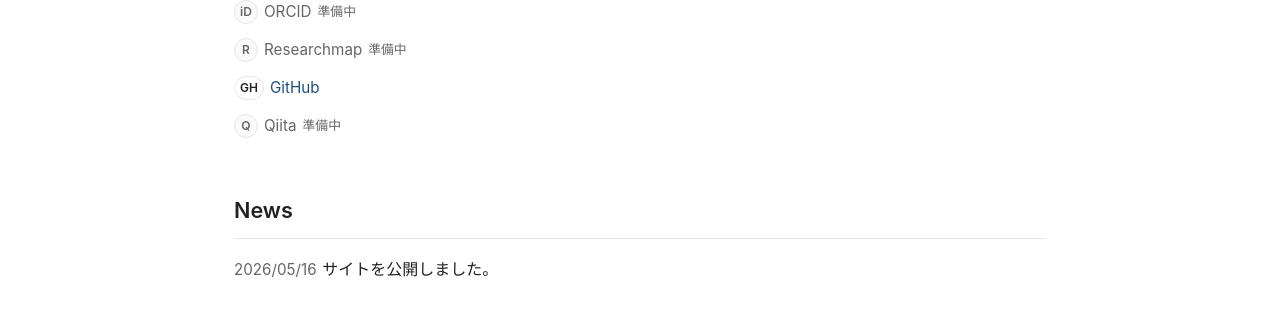
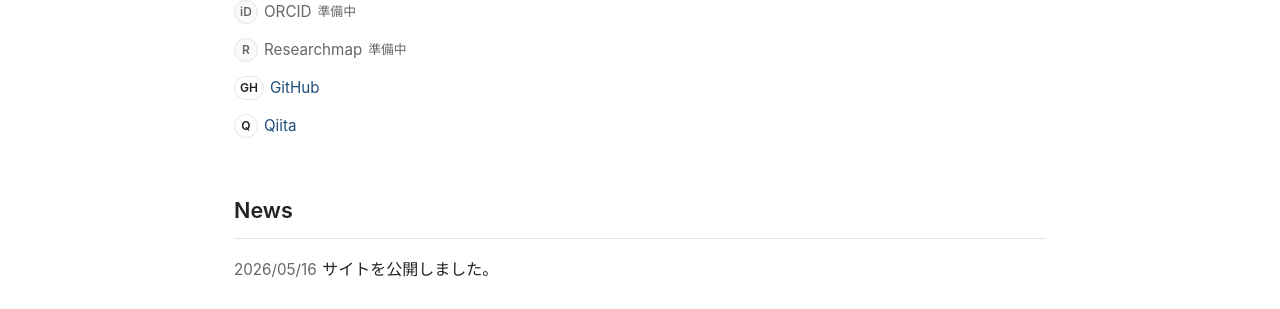
Before and after one commit to naomiyashita/github.io, a Jekyll site: the page built from index.md, in a window 1280 px wide. Shown: the part 249-558 px from the top of the page. Built offline with Jekyll 4.4.1, drawn with Linux system fonts in a browser that asks for light colours.

Commit message:
Update index.md

```diff
--- a/index.md
+++ b/index.md
@@ -35,11 +35,10 @@ lang: ja
   </li>
 
   <li>
-    <span class="profile-link-disabled">
+    <a href="https://qiita.com/nao_qiitauser">
       <span class="profile-icon">Q</span>
       <span>Qiita</span>
-      <span class="profile-status">準備中</span>
-    </span>
+    </a>
   </li>
 </ul>
 
```
